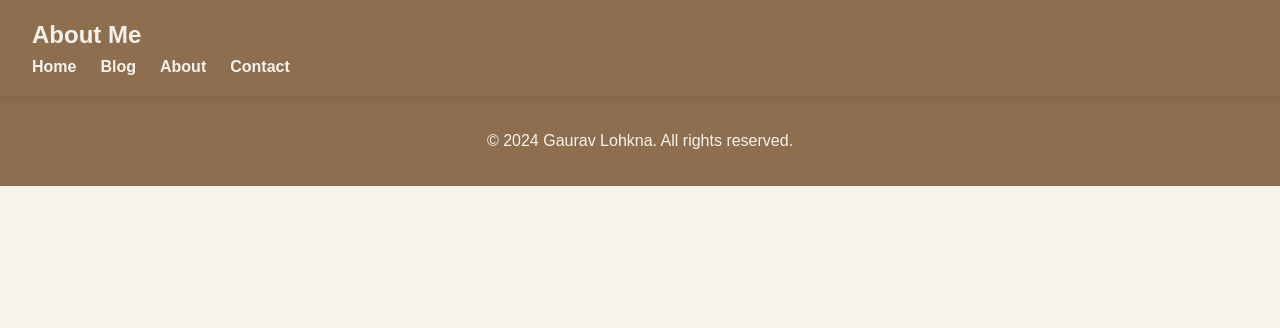
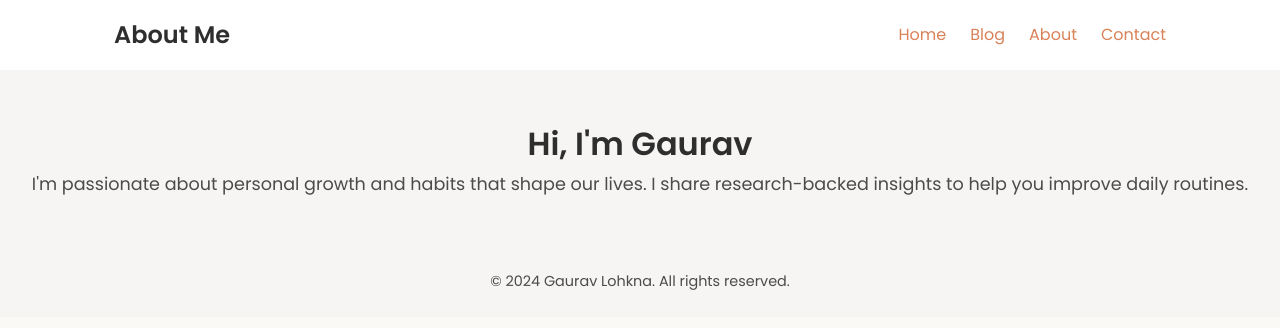
Before and after one commit to lohkna007/Gaurav-Lohkna, a plain HTML site: page about.html in a window 1280 px wide. Drawn offline with Linux system fonts and the light colour scheme.

Commit message:
Update styles.css

```diff
--- a/styles.css
+++ b/styles.css
@@ -1,37 +1,45 @@
+/* General Styles */
 * {
     margin: 0;
     padding: 0;
     box-sizing: border-box;
 }
 
-html {
-    scroll-behavior: smooth;
+body {
+    font-family: 'Poppins', sans-serif;
+    background-color: #FAF9F6; /* Soothing cream */
+    color: #2E2E2E; /* Warm dark grey */
+    line-height: 1.6;
 }
 
-body {
-    font-family: Arial, sans-serif;
-    color: #3a3a3a;
-    line-height: 1.6;
-    background-color: #f7f3eb; /* Light beige background */
+a {
+    color: #D98157; /* Warm terracotta */
+    text-decoration: none;
 }
 
+a:hover {
+    color: #BC6442; /* Darker terracotta */
+}
+
+/* Header Styles */
 header {
+    background-color: #FFFFFF;
+    padding: 1rem 0;
+    box-shadow: 0 2px 4px rgba(0,0,0,0.1);
+}
+
+header .container {
     display: flex;
     justify-content: space-between;
     align-items: center;
-    padding: 1rem 2rem;
-    background-color: #8d6e4f; /* Warm earthy brown */
-    box-shadow: 0 2px 10px rgba(0,0,0,0.1);
-    position: fixed;
-    width: 100%;
-    top: 0;
-    left: 0;
-    z-index: 1000;
+    max-width: 1100px;
+    margin: auto;
+    padding: 0 1.5rem;
 }
 
 header h1 {
+    font-weight: 600;
     font-size: 1.5rem;
-    color: #f7f3eb; /* Light text on warm brown */
 }
 
 nav ul {
@@ -40,65 +48,60 @@ nav ul {
     gap: 1.5rem;
 }
 
-nav ul li a {
-    text-decoration: none;
-    color: #f7f3eb; /* Light text */
-    font-weight: bold;
-    transition: color 0.3s ease;
+nav ul li {
+    font-size: 1rem;
 }
 
-nav ul li a:hover {
-    color: #d1a372; /* Warm tan hover effect */
+/* Hero Section */
+.hero {
+    background-color: #FAF9F6;
+    padding: 3rem 0;
+    text-align: center;
 }
 
-.hero, .about, .blog-posts, .contact {
-    padding: 4rem;
-    margin-top: 80px;
-}
-
-.hero h2, .about h2, .blog-posts h2, .contact h2 {
+.hero h2 {
     font-size: 2rem;
-    margin-bottom: 1rem;
-}
-
-.hero {
-    background-color: #f1ede8; /* Soft ivory background for hero */
-    text-align: center;
-    padding: 6rem 2rem;
-    background-image: url('banner-image.jpg'); /* Add soothing banner image here */
-    background-size: cover;
-    background-position: center;
-    color: #2f2e2c; /* Warm dark brown text */
+    color: #2E2E2E;
 }
 
 .hero p {
     font-size: 1.2rem;
-    color: #3a3a3a;
+    color: #4B4B4B;
 }
 
-.hero button a {
-    text-decoration: none;
-    color: white;
+/* Featured Content */
+.featured-content {
+    padding: 2rem 0;
+    text-align: center;
 }
 
-footer {
-    text-align: center;
-    padding: 2rem;
-    background-color: #8d6e4f; /* Earthy brown */
-    color: #f7f3eb; /* Light text */
-    margin-top: 2rem;
+.featured-content img {
+    max-width: 100%;
+    height: auto;
+    margin-bottom: 1rem;
 }
 
-button {
-    background-color: #d98b57; /* Warm orange button */
-    color: #f7f3eb; /* Light text */
-    border: none;
-    padding: 10px 20px;
-    font-size: 1rem;
-    cursor: pointer;
-    transition: background-color 0.3s ease;
+/* About Section */
+.about-section {
+    padding: 3rem 1.5rem;
+    background-color: #F6F5F3;
+    text-align: center;
 }
 
-button:hover {
-    background-color: #e09462; /* Softer terracotta hover */
+.about-section h2 {
+    font-size: 2rem;
 }
+
+.about-section p {
+    font-size: 1.1rem;
+    color: #4B4B4B;
+}
+
+/* Footer */
+footer {
+    background-color: #F6F5F3;
+    text-align: center;
+    padding: 1.5rem;
+    font-size: 0.9rem;
+    color: #4B4B4B;
+}
```
